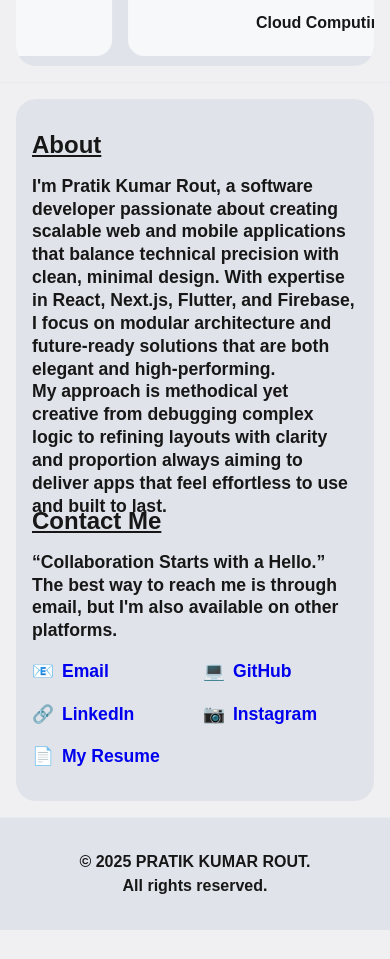
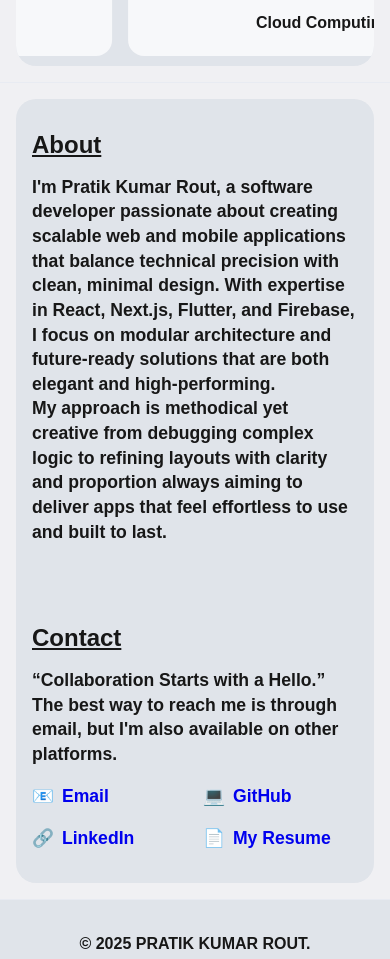
Before and after one commit to PratikKumarRout/Pratik-Kumar-Rout, a Next.js app: page / in a window 390 px wide. Shown: the part 1960-2919 px from the top of the page. Before the commit the page ends 2890 px from the top, so only its background shows below. Built offline with nearby package versions, Linux system fonts and the light colour scheme.

Commit message:
style: about & contact responsive

```diff
--- a/src/app/components/AboutContact.js
+++ b/src/app/components/AboutContact.js
@@ -4,7 +4,6 @@ const contacts = [
     { label: "Email", url: "mailto:routpratikiven@gmail.com", icon: "📧" },
     { label: "GitHub", url: "https://github.com/PratikKumarRout", icon: "💻" },
     { label: "LinkedIn", url: "https://www.linkedin.com/in/pratikkumarrout", icon: "🔗" },
-    { label: "Instagram", url: "https://www.instagram.com/pratikkumarrout09", icon: "📷" },
     { label: "My Resume", url: "/certificates/myresume.pdf", icon: "📄" },
 ];
 
@@ -21,7 +20,7 @@ export default function AboutContact() {
                     </p>
                 </div>
                 <div className={styles.contact}>
-                    <h2>Contact Me</h2>
+                    <h2>Contact</h2>
                     <p className={styles.para}>“Collaboration Starts with a Hello.” <br />
                         The best way to reach me is through email, but I&apos;m also available on other platforms.
                     </p>
--- a/src/app/components/AboutContact.module.css
+++ b/src/app/components/AboutContact.module.css
@@ -4,7 +4,7 @@
     justify-content: space-between;
     gap: 5rem;
     margin: auto;
-    padding: 5rem;
+    padding: 4rem;
     background-color: var(--secondary);
     border-radius: 1.25rem;
     align-items: flex-start;
@@ -72,12 +72,8 @@
         padding: 2rem 1rem;
     }
 
-    .about {
-        max-height: 18.50rem;
-    }
-
     .para {
-        line-height: 1.3;
+        line-height: 1.4;
     }
 
     .list_link {
```
